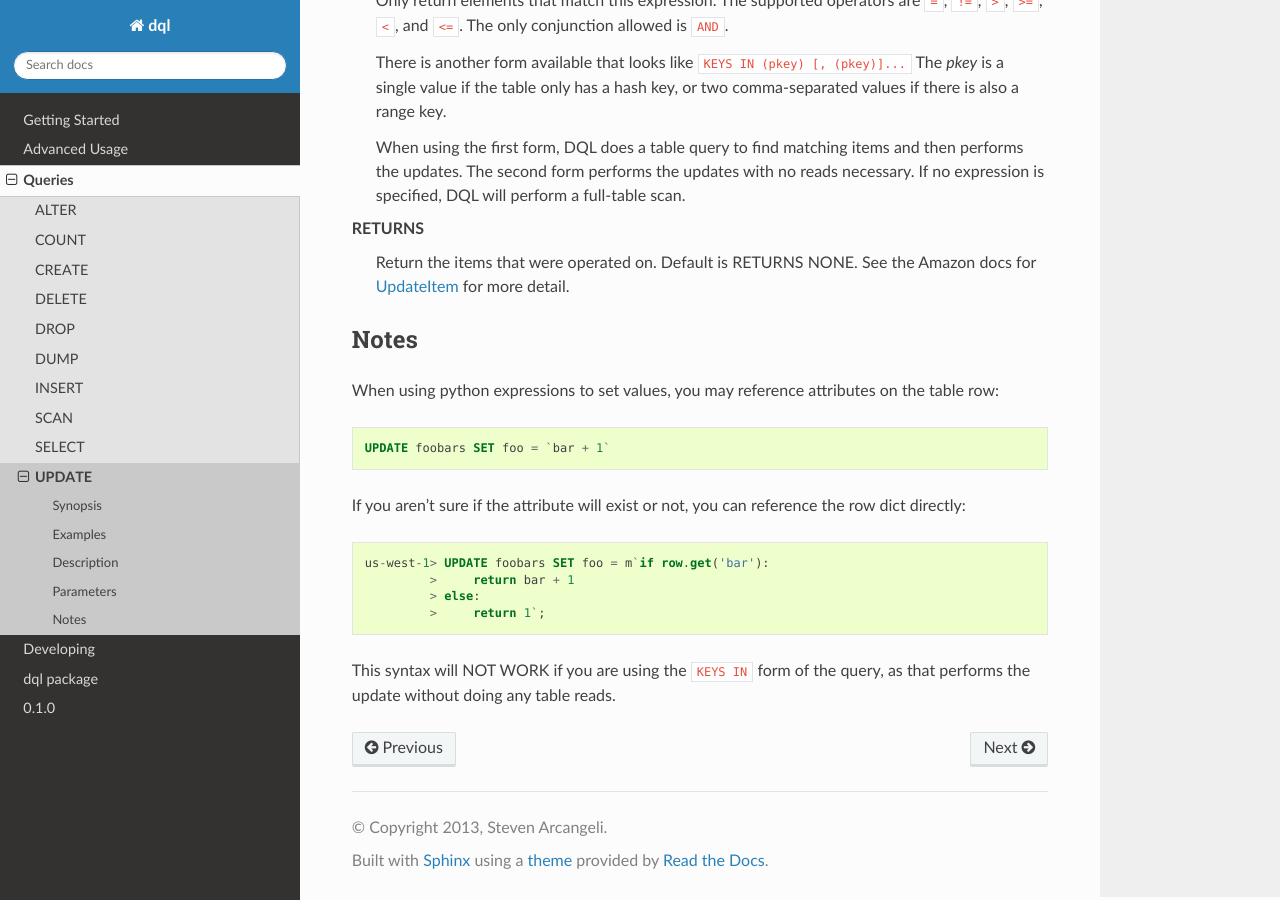
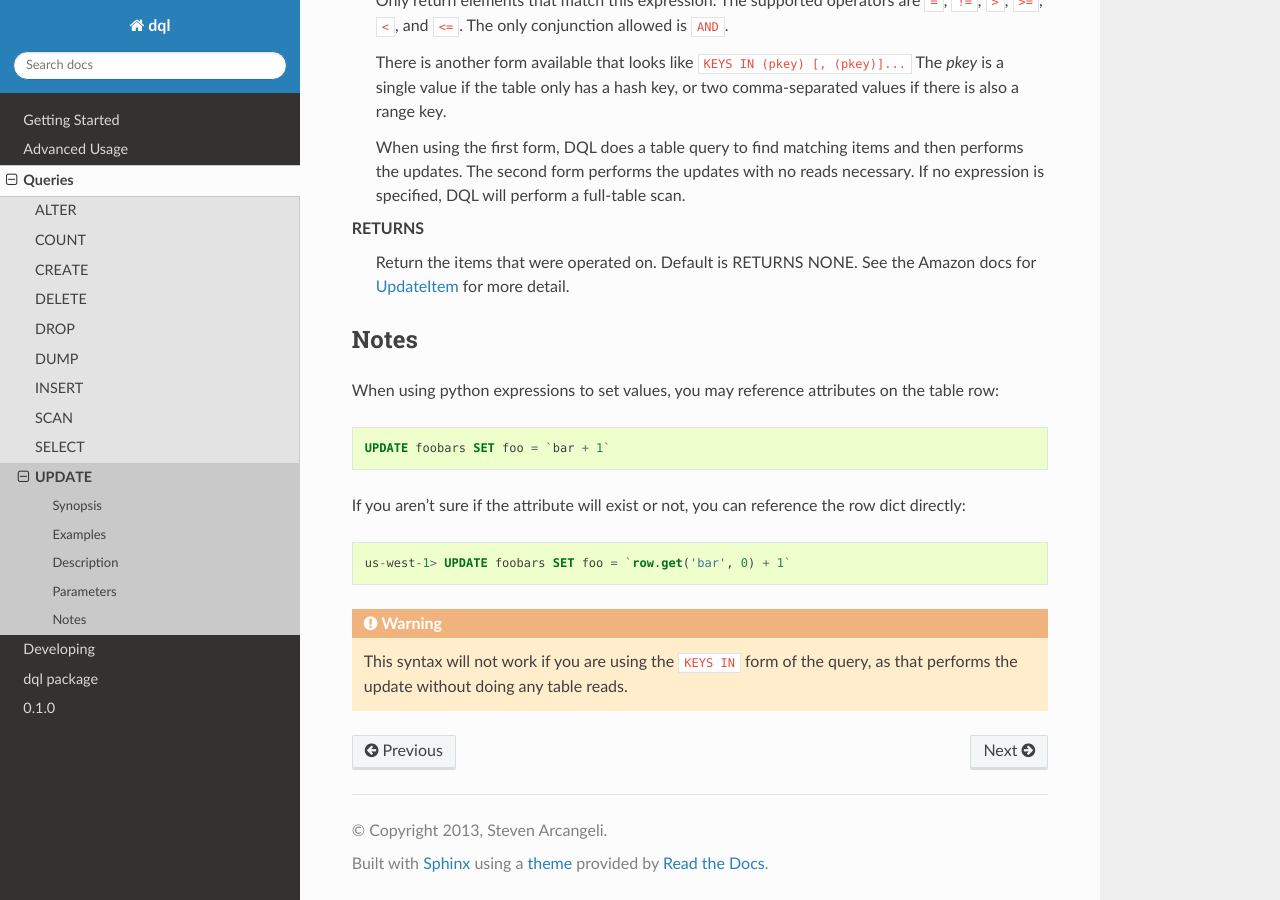
Before and after one commit to stevearc/dql, a Sphinx documentation site: the page built from doc/topics/queries/update.rst, in a window 1280 px wide and 900 px high, scrolled down 934 px. Built offline with Sphinx 7.4.7 and the Read the Docs theme 2.0.0, drawn with Linux system fonts in a browser that asks for light colours.

Commit message:
Documentation improvements

```diff
--- a/doc/topics/advanced_usage.rst
+++ b/doc/topics/advanced_usage.rst
@@ -21,12 +21,12 @@ The return value will vary based on the type of query.
 Embedded Python
 ---------------
 DQL supports the use of python expressions anywhere that you would otherwise
-have to specify a data type. Just surround the python with backticks. Create
-your variable scope as a dict and pass it to the engine with the commands:
+have to specify a data type by surrounding the python with backticks. Set the
+variable scope on the engine and run your query:
 
 .. code-block:: python
 
-    >>> engine.scope = {'foo1': 1, 'foo2': 2}
+    >>> engine.scope.update(foo1=1, foo2=2)
     >>> engine.execute("INSERT INTO foobars (foo) VALUES (`foo1`), (`foo2`)")
 
 The interactive client has a special way to modify the scope. You can switch
--- a/doc/topics/queries/update.rst
+++ b/doc/topics/queries/update.rst
@@ -70,10 +70,9 @@ row dict directly:
 
 .. code-block:: sql
 
-    us-west-1> UPDATE foobars SET foo = m`if row.get('bar'):
-             >     return bar + 1
-             > else:
-             >     return 1`;
+    us-west-1> UPDATE foobars SET foo = `row.get('bar', 0) + 1`
 
-This syntax will NOT WORK if you are using the ``KEYS IN`` form of the query,
-as that performs the update without doing any table reads.
+.. warning::
+
+    This syntax will not work if you are using the ``KEYS IN`` form of the
+    query, as that performs the update without doing any table reads.
```
